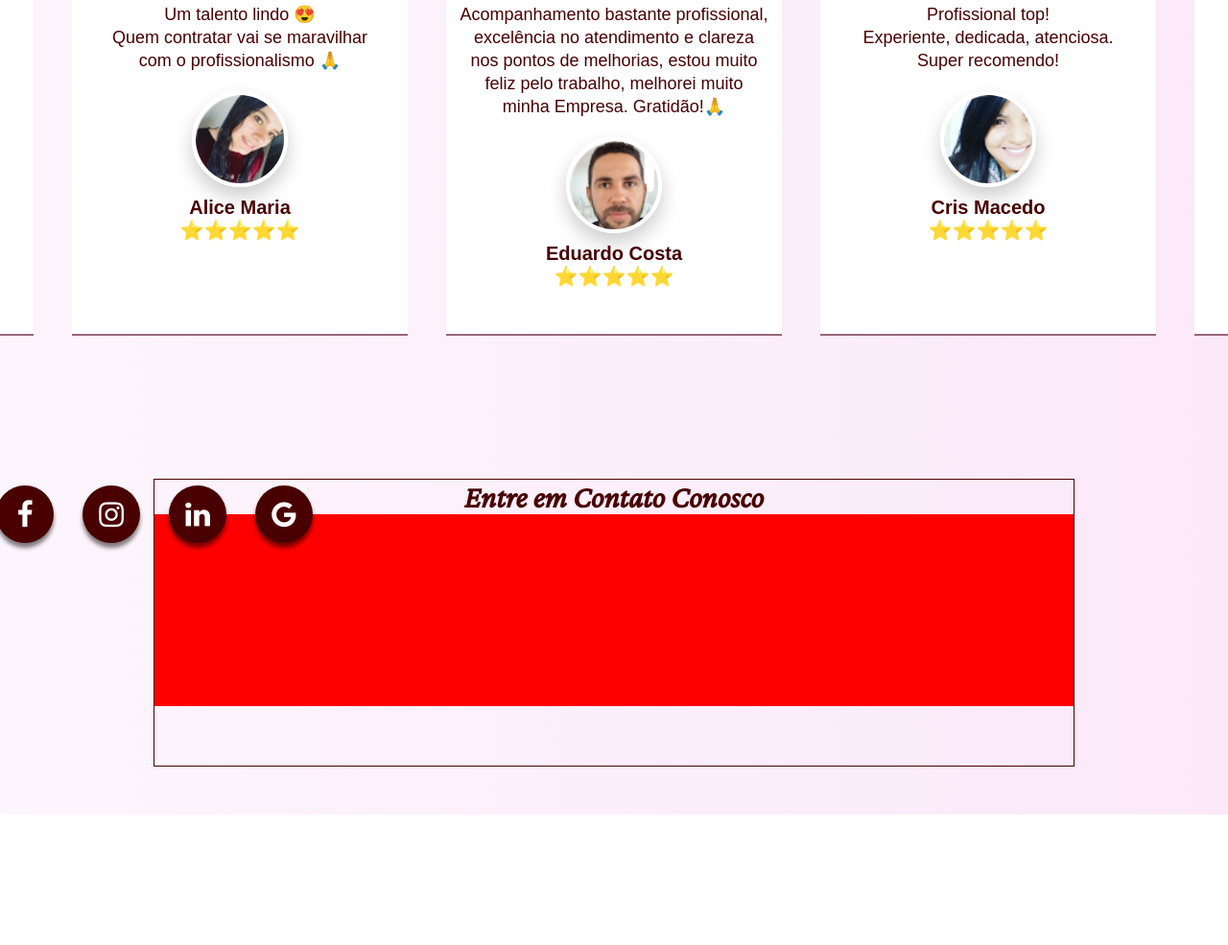
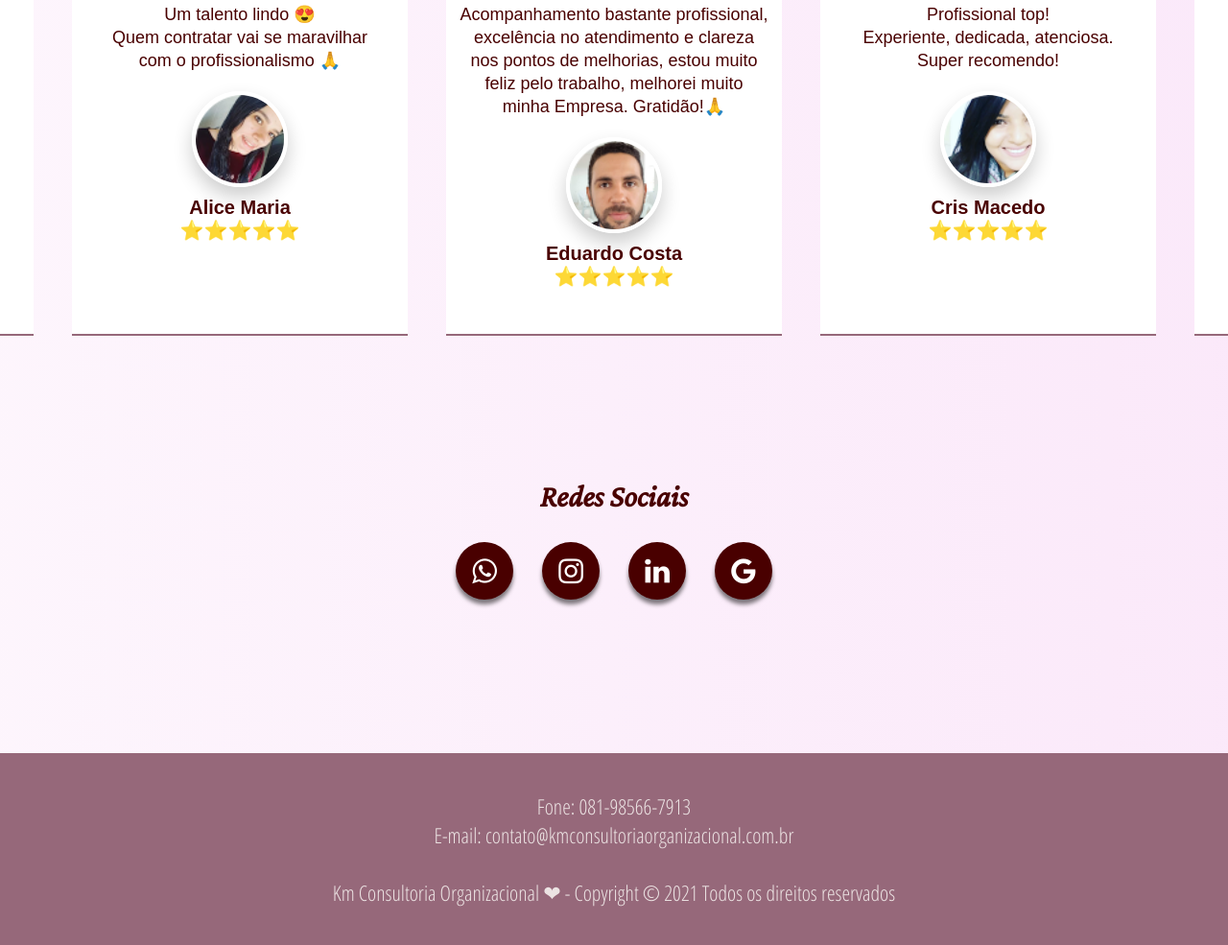
Before and after one commit to jailtonmendes/KmConsultoria, a plain HTML site: page index.html in a window 1280 px wide. Shown: the part 2574-3559 px from the top of the page at 96% size. Before the commit the page ends 3423 px from the top, so only its background shows below. Drawn offline with nearby package versions, Linux system fonts and the light colour scheme.

Commit message:
finalizando site

```diff
--- a/index.html
+++ b/index.html
@@ -15,6 +15,9 @@
     <link rel="stylesheet" href="https://unpkg.com/swiper/swiper-bundle.min.css" />
 
     <link rel="stylesheet" href="https://stackpath.bootstrapcdn.com/font-awesome/4.7.0/css/font-awesome.min.css">
+
+    <link rel="preconnect" href="https://fonts.gstatic.com">
+    <link href="https://fonts.googleapis.com/css2?family=Open+Sans+Condensed:wght@300&display=swap" rel="stylesheet">
 
 
     <title>KM Consultoria</title>
@@ -307,19 +310,27 @@
 
 
 
-        <div class="contato" id="contato">
-            <h1 class="contato-titulo">Entre em Contato Conosco</h1>
+        <h1 class="contato-titulo">Redes Sociais</h1>
+        <div class="social-menu" id="contato">
+            <ul>
+                <li><a href="https://wa.me/5581985667913" target="_blank"><i class="fa fa-whatsapp"></i></a></li>
+                <li><a href="https://www.instagram.com/kmconsultoriaorganizacional/" target="_blank"><i class="fa fa-instagram"></i></a></li>
+                <li><a href="https://www.linkedin.com/in/karla-macedo-7392b2196" target="_blank"><i class="fa fa-linkedin"></i></a></li>
+                <li><a href="https://bityli.com/ibSQ4" target="_blank"><i class="fa fa-google"></i></a></li>
 
-            <div class="social-menu">
-                <ul>
-                    <li><a><i class="fa fa-facebook"></i></a></li>
-                    <li><a><i class="fa fa-instagram"></i></a></li>
-                    <li><a><i class="fa fa-linkedin"></i></a></li>
-                    <li><a><i class="fa fa-google"></i></a></li>
-                </ul>
-            </div>
+            </ul>
+        </div>
 
-        </div>
+
+        <footer>
+
+            <p>
+                Fone: 081-98566-7913<br>
+                E-mail: contato@kmconsultoriaorganizacional.com.br<br><br>
+                Km Consultoria Organizacional ❤ - Copyright © 2021 Todos os direitos reservados</p>
+                <!-- <p class="dev">Desenvoldido com ❤ Por Jailton Mendes</p> -->
+
+        </footer>
 
     </main>
 
--- a/style.css
+++ b/style.css
@@ -606,18 +606,11 @@ header ul li a:hover {
 }
 
 
-.contato {
-    width: 960px;
-    height: 300px;
-    margin: 0 auto;
-    margin-bottom: 50px;
-    border: solid 1px;
-    border-color: #490000;
-    box-sizing: border-box;
-}
 
+/*Footer*/
 .contato-titulo {
     text-align: center;
+    margin-bottom: 50px;
     color: #490000;
 }
 
@@ -625,7 +618,7 @@ header ul li a:hover {
 .social-menu ul {
     position: absolute;
     padding: 0;
-    margin: 0 auto;
+    margin: 10px 50% 10% 50%;
     transform: translate(-50%, -50%);
     display: flex;
 
@@ -651,8 +644,8 @@ header ul li a:hover {
 .social-menu {
     width: 100%;
     height: 200px;
-    background: red;
-    box-sizing: border-box;
+    /* background: red;
+    box-sizing: border-box; */
 }
 
 .social-menu ul li a {
@@ -672,7 +665,7 @@ header ul li a:hover {
 }
 
 .social-menu ul li:nth-child(1) a:hover {
-    background-color: #3b5999;
+    background-color: #25D366;
 }
 
 .social-menu ul li:nth-child(2) a:hover {
@@ -687,6 +680,35 @@ header ul li a:hover {
     background-color: #dd4b39;
 }
 
+
+/*Footer*/
+footer {
+    font-family: 'Open Sans Condensed', sans-serif;
+    width: 100%;
+    height: 200px;
+    background: #96687a;
+
+}
+
+footer p {
+    font-family: 'Open Sans Condensed', sans-serif;
+    padding-top: 40px;
+    margin-bottom: 20px;
+    font-size: 22px;
+    text-align: center;
+    color: #ece3e3;
+}
+
+/* .dev {
+    padding: 0;
+    display: flex;
+    align-items: flex-end;
+    justify-content: center;
+    margin-right: 10px;
+    margin-bottom: 10px;
+    font-size: 20px;
+    color: #ece3e370;
+} */
 
 
 /*MODAL*/
```
